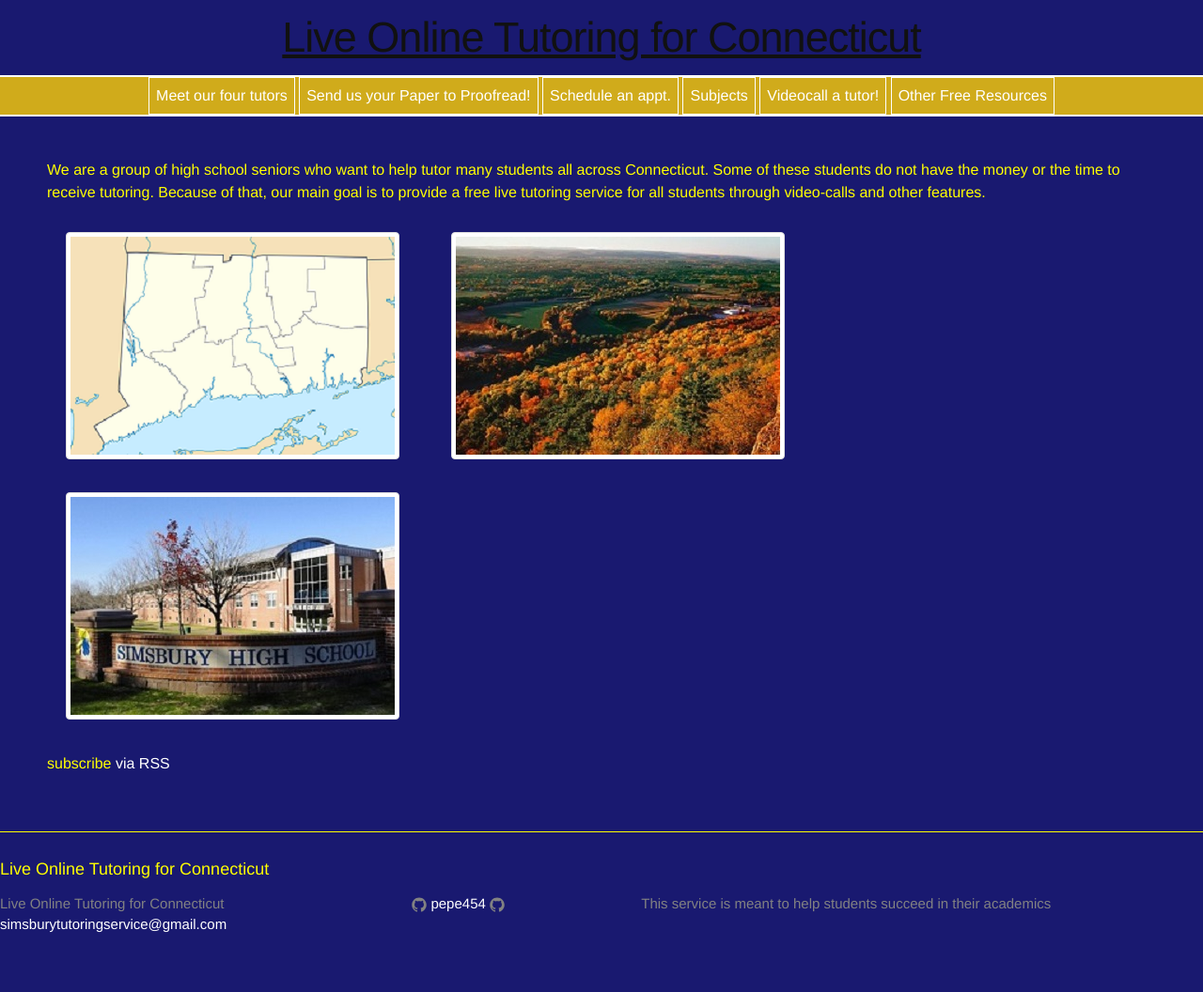
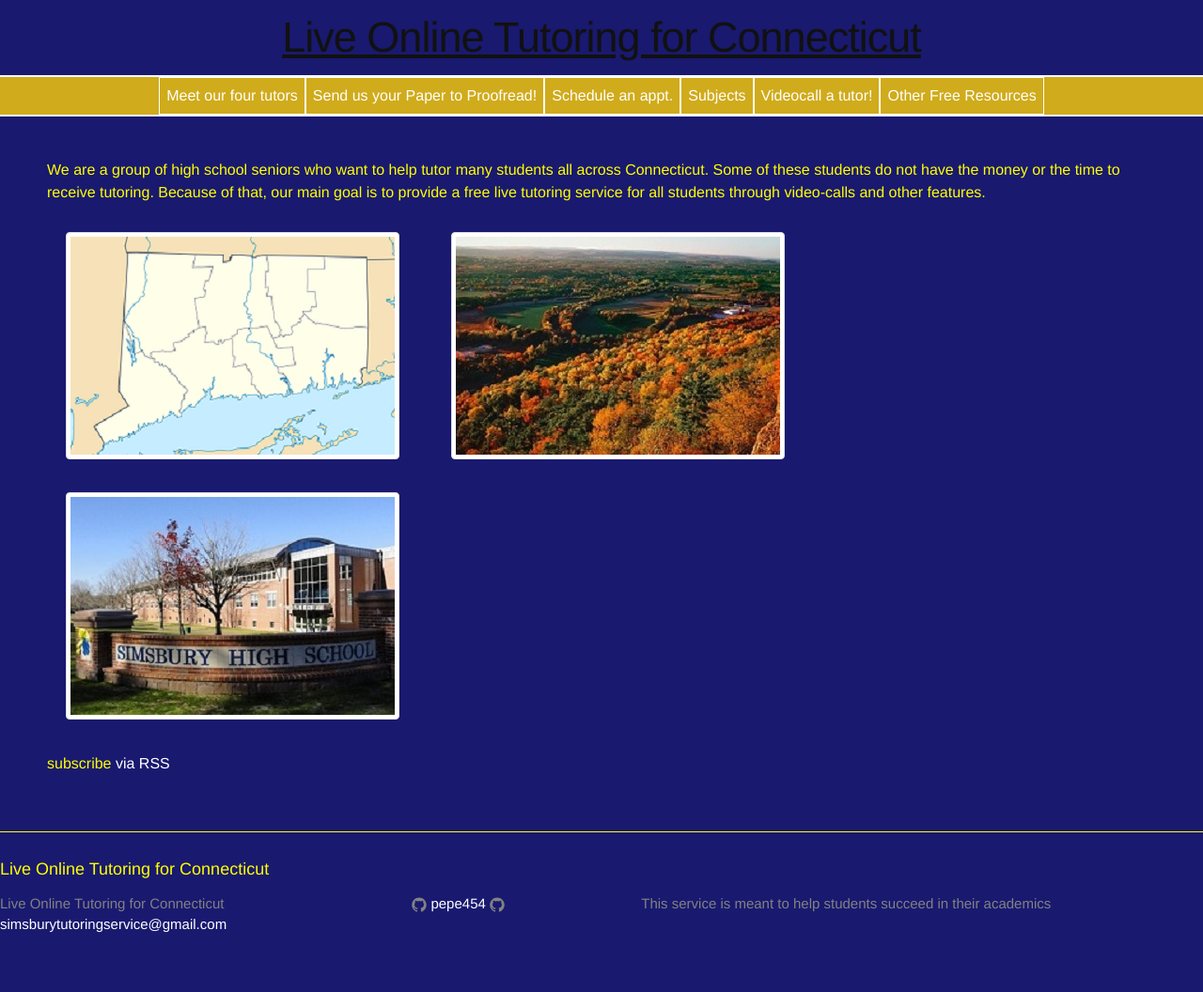
Before and after one commit to pepe454/pepe454.github.io, a Jekyll site: the page built from index.html, in a window 1280 px wide. Shown: the whole page at 94% size. Built offline with Jekyll 4.4.1, drawn with Linux system fonts in a browser that asks for light colours; the list of posts is cut into pages by our own code.

Commit message:
Update _layout.scss

```diff
--- a/_sass/_layout.scss
+++ b/_sass/_layout.scss
@@ -31,6 +31,7 @@
     text-align: center;
     background-color: #d0ab1b;
     border-top: 2px solid white;
+    font-size: 0;
 
 
     .menu-icon {
@@ -46,6 +47,7 @@
         margin-right: 0;
         padding: 7px;
         border: 1px solid white;
+        font-size: $base-font-size;
         color: white;
         line-height: $base-line-height;
     }
```
